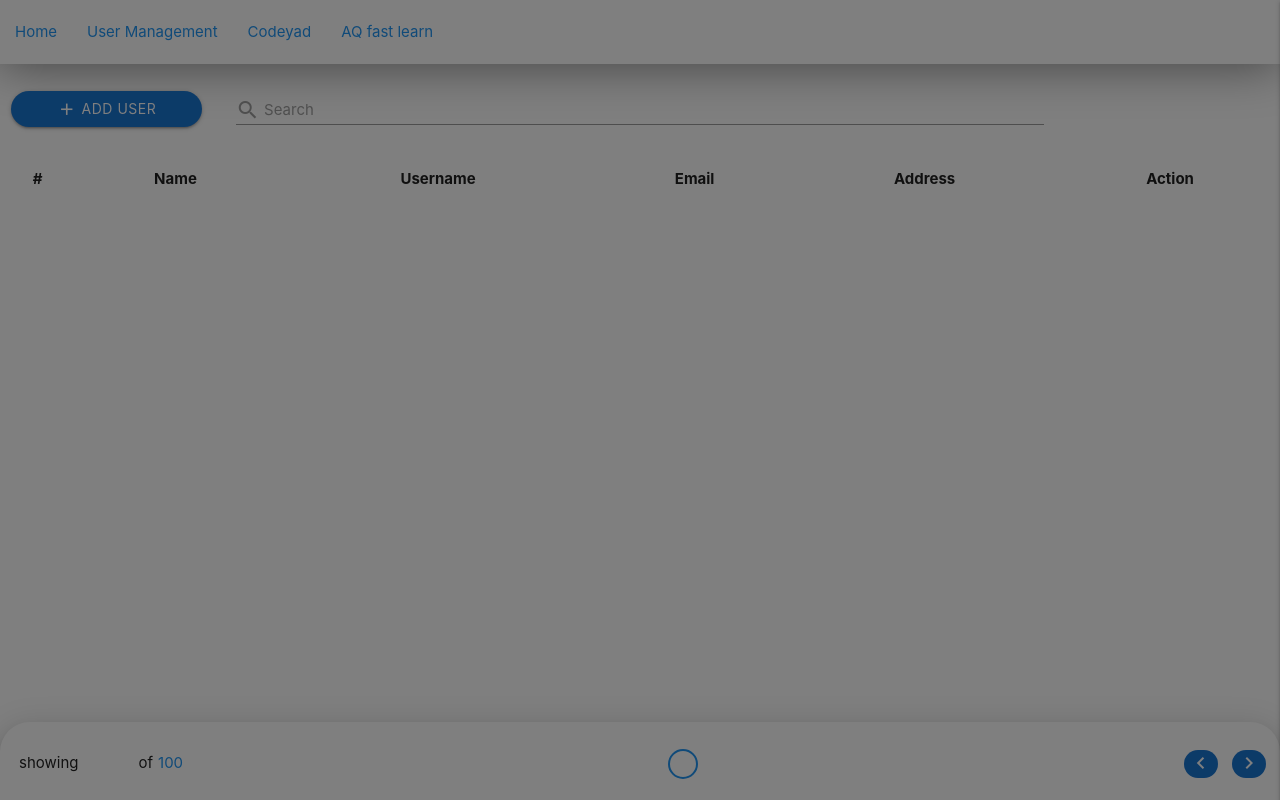
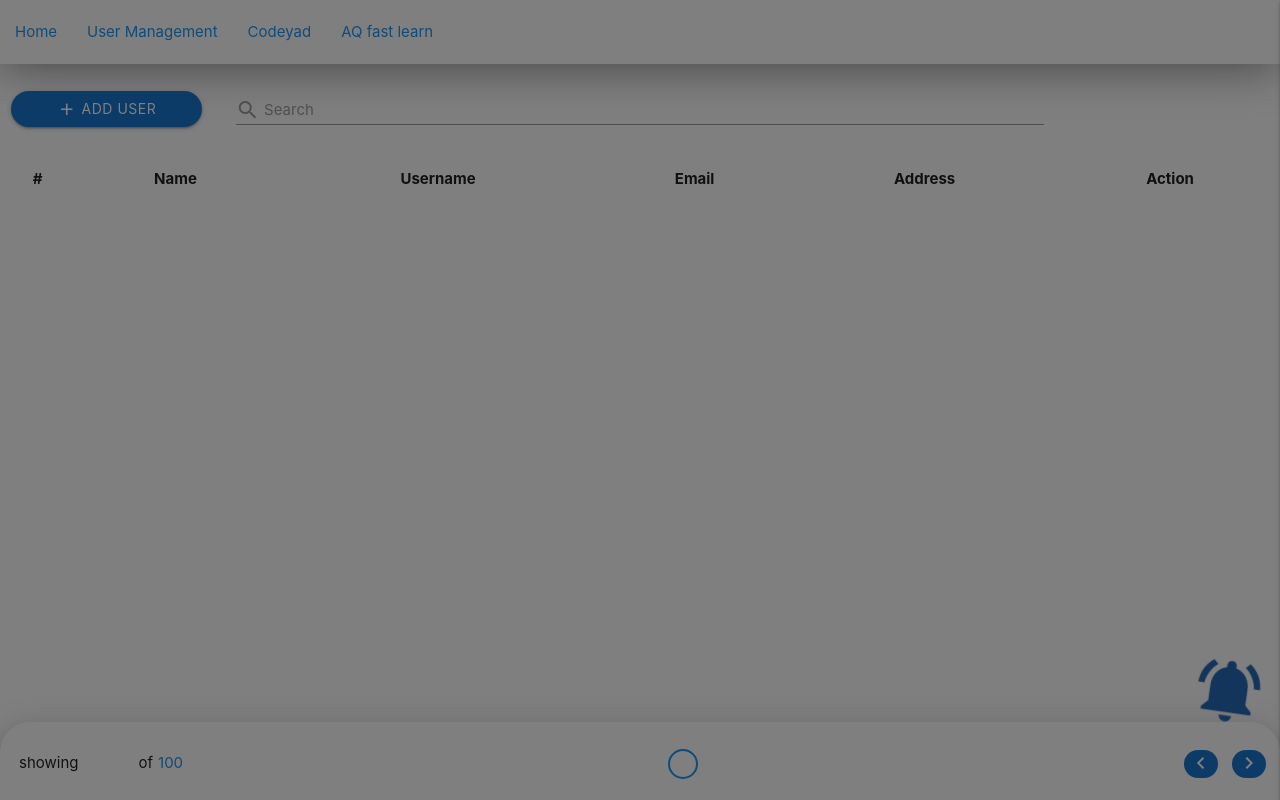
Before and after one commit to qasemB/PWA_Training, a plain HTML site: page users.html in a window 1280 px wide. Drawn offline with Linux system fonts and the light colour scheme.

Commit message:
part #29

```diff
--- a/assets/css/style.css
+++ b/assets/css/style.css
@@ -80,3 +80,23 @@ table.highlight > tbody > tr:hover {
 #install-prompt.show{
     bottom: 0;
 }
+
+@keyframes rotate_bell {
+    0%   {transform: rotate(20deg);}
+    50%  {transform: rotate(-20deg);}
+    100%  {transform: rotate(20deg);}
+  }
+
+#notification_bell_box{
+    position: fixed;
+    bottom: 66px;
+    right: 14px;
+}
+
+#notification_bell_box i{
+    color: #286bb8;
+    font-size: 5rem;
+    animation-name: rotate_bell;
+    animation-duration: 1s;
+    animation-iteration-count: infinite;
+}
--- a/assets/js/app.js
+++ b/assets/js/app.js
@@ -45,3 +45,18 @@ document.addEventListener("DOMContentLoaded", function () {
     edge: "right",
   });
 });
+
+// Push notification-------------------
+setTimeout(()=>{
+  document.getElementById('notification_bell_box')?.classList.remove('dis-none')
+},1000)
+
+document.getElementById('notification_bell_box').addEventListener('click', ()=>{
+  Notification.requestPermission((res)=>{
+    if (res == "granted") {
+      new Notification('از شما ممنونم...')
+    }else{
+      console.log("Blocked...!");
+    }
+  })
+})
--- a/users.html
+++ b/users.html
@@ -253,6 +253,10 @@
 
   <!-- content section ---------end------- -->
 
+  <span id="notification_bell_box" class="dis-none">
+    <i class="material-icons">notifications_active</i>
+  </span>
+
 
 
   <script defer src="/assets/js/alpine.js"></script>
```
Also changed, not shown: index.html (+4 -0 lines).
